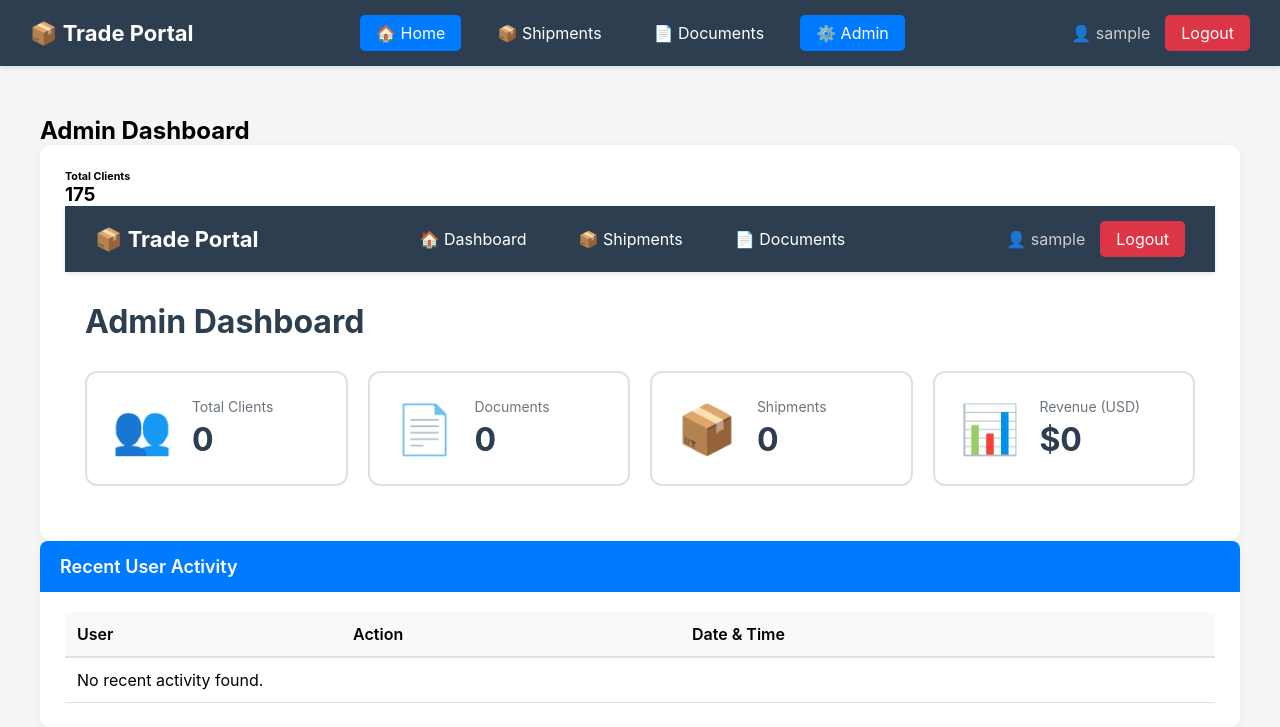
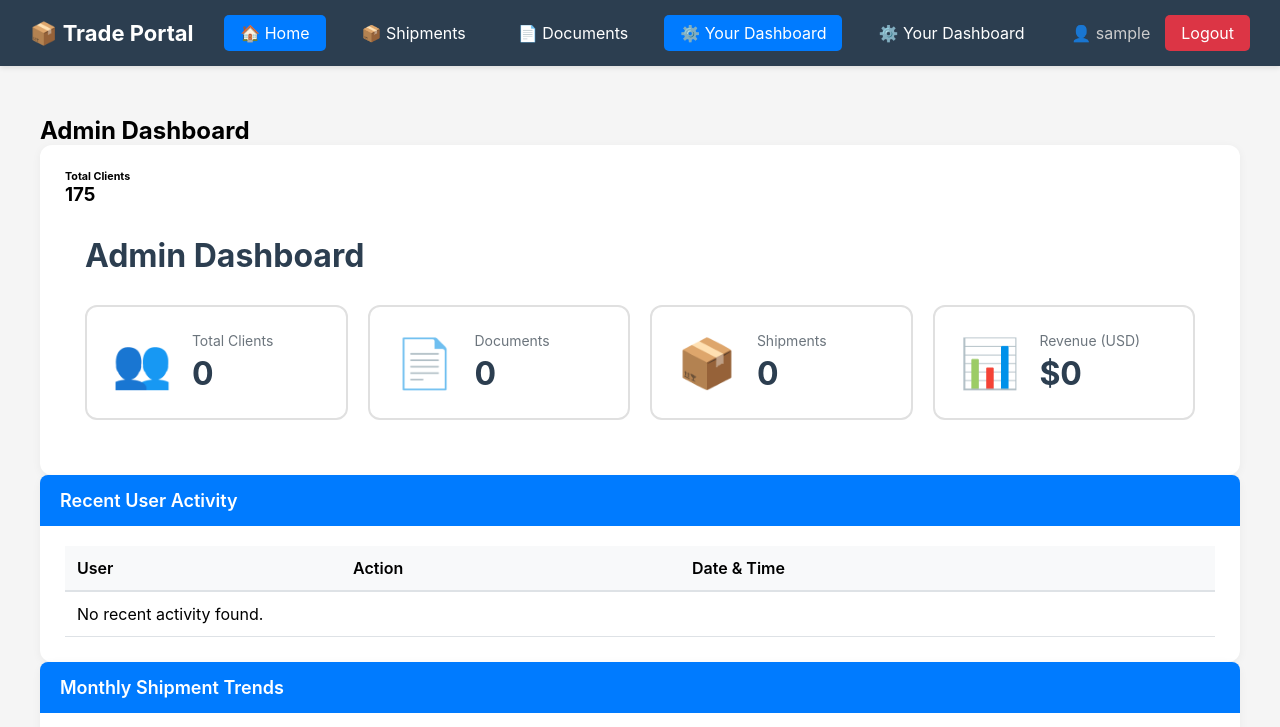
Before and after one commit to karmanyagupta2025-ai/Import-Export-Trade, a Django app: page /dashboard/admin/ in a window 1280 px wide. Shown: the top 727 px of the page. Run offline with Django 5.2, Linux system fonts and the light colour scheme; the visitor is signed in with stand-in values (Sample User, id 1); data comes from the database, SQL or seed files in the repository; data that the repository does not hold is empty.

Commit message:
Fixed Final Bugs

```diff
--- a/portal/templates/portal/admin_dashboard.html
+++ b/portal/templates/portal/admin_dashboard.html
@@ -279,22 +279,7 @@
 </head>
 <body>
     <!-- Navigation Bar -->
-    <nav class="navbar">
-        <div class="navbar-brand">
-            📦 Trade Portal
-        </div>
 
-        <ul class="navbar-menu">
-            <li><a href="{% url 'admin_dashboard' %}">🏠 Dashboard</a></li>
-            <li><a href="{% url 'shipment_list' %}">📦 Shipments</a></li>
-            <li><a href="{% url 'document_list' %}">📄 Documents</a></li>
-        </ul>
-
-        <div class="navbar-user">
-            <span>👤 {{ user.username }}</span>
-            <a href="{% url 'logout' %}" class="btn-logout">Logout</a>
-        </div>
-    </nav>
 
     <!-- Main Content -->
     <div class="container">
@@ -330,7 +315,7 @@
                 <div class="stat-icon">📊</div>
                 <div class="stat-content">
                     <div class="stat-label">Revenue (USD)</div>
-                    <div class="stat-value">${{ total_revenue }}</div>
+                    <div class="stat-value">$0</div>
                 </div>
             </div>
         </div>
--- a/portal/templates/portal/base.html
+++ b/portal/templates/portal/base.html
@@ -99,14 +99,15 @@
 
         <ul class="navbar-menu">
             {% if user.is_staff %}
-            <li><a href="{% url 'admin_dashboard' %}" {% if 'admin' in request.path %}class="active"{% endif %}>🏠 Home</a></li>
+            <li><a href="{% url 'home' %}" {% if 'admin' in request.path %}class="active"{% endif %}>🏠 Home</a></li>
             {% else %}
-            <li><a href="{% url 'client_dashboard' %}" {% if 'client' in request.path %}class="active"{% endif %}>🏠 Home</a></li>
+            <li><a href="{% url 'home' %}" {% if 'client' in request.path %}class="active"{% endif %}>🏠 Home</a></li>
             {% endif %}
             <li><a href="{% url 'shipment_list' %}" {% if 'shipment' in request.path %}class="active"{% endif %}>📦 Shipments</a></li>
             <li><a href="{% url 'document_list' %}" {% if 'document' in request.path %}class="active"{% endif %}>📄 Documents</a></li>
             {% if user.is_staff %}
-            <li><a href="{% url 'admin_dashboard' %}" {% if 'admin' in request.path %}class="active"{% endif %}>⚙️ Admin</a></li>
+            <li><a href="{% url 'admin_dashboard' %}" {% if 'admin' in request.path %}class="active"{% endif %}>⚙️ Your Dashboard</a></li>
+	    <li><a href="{%url 'client_dashboard' %}" {% if 'client' in request.path %}class="active"{% endif %}>⚙️ Your Dashboard</a></li>
             {% endif %}
         </ul>
 
```
